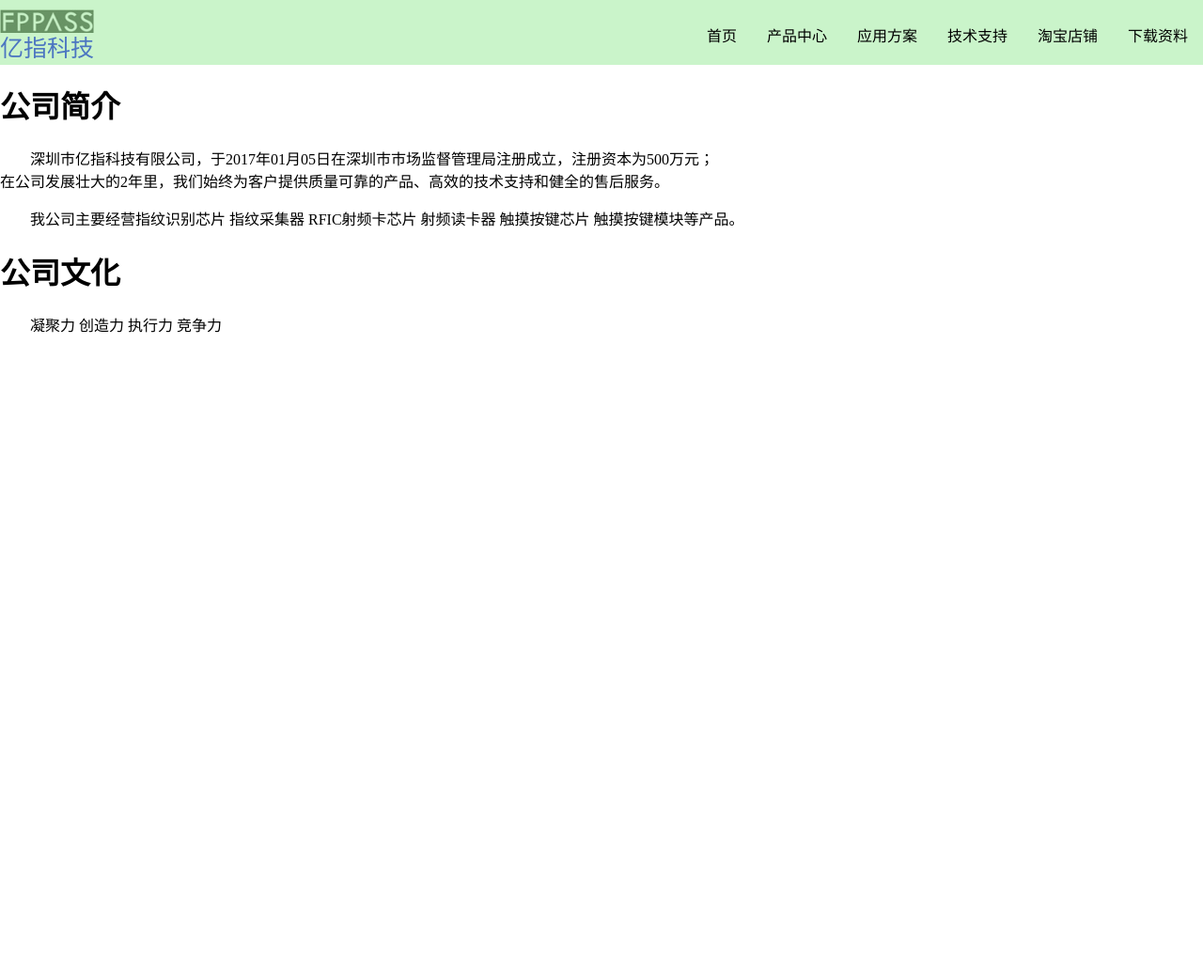
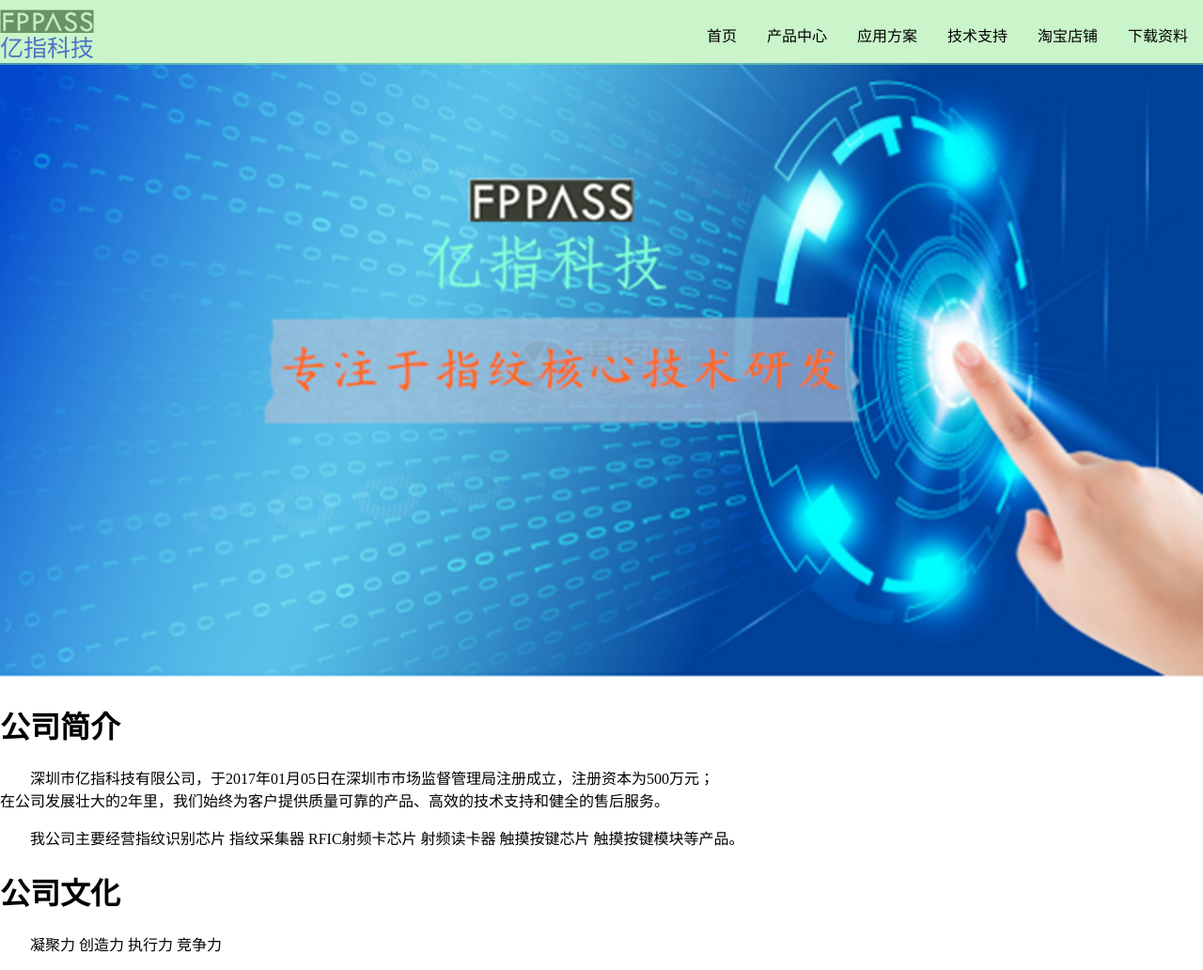
Before and after one commit to easyfp/easyfp.github.io, a Jekyll site: the page about.html, which Jekyll copies as it is, in a window 1280 px wide and 1032 px high. Shown: the whole window at 94% size. Built offline with Jekyll 4.4.1, drawn with Linux system fonts in a browser that asks for light colours.

Commit message:
Update about.html

```diff
--- a/about.html
+++ b/about.html
@@ -78,6 +78,10 @@ li a:hover:not(.active) {
     </div>
     <!-- /.container-fluid -->
 </nav>
+	<div class="imgw">
+		<img src="img/portfolio/8.jpg" alt= "" width="100%">
+
+	</div>
 <html>
 	<body>
 	<h1>公司简介</h1>
```
